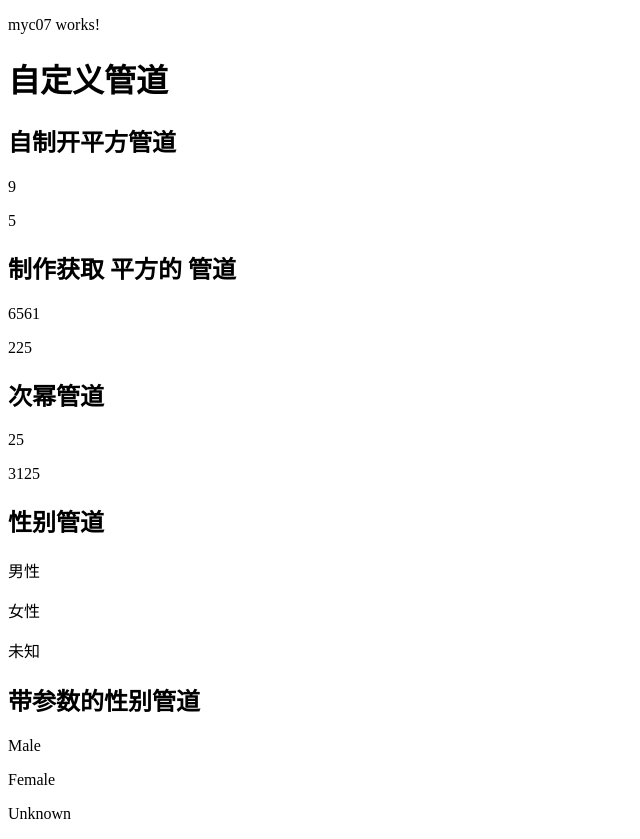
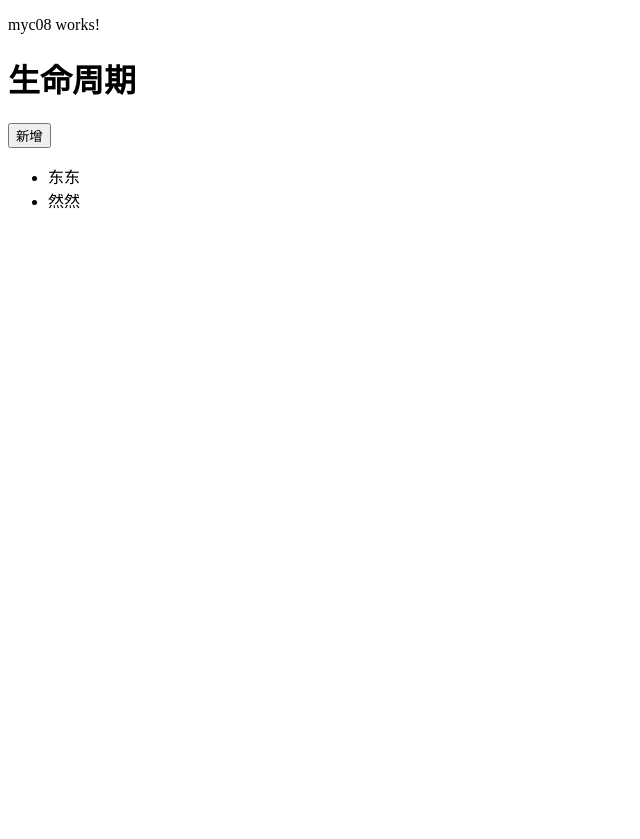
Before and after one commit to June-elisa/angular-practice1, an Angular app: page / in a window 1280 px wide. Shown: the whole page, without its empty margins (0-640 px from the left). After the commit the page ends 800 px from the top, so only its background shows below. Built offline with nearby package versions, Linux system fonts and the light colour scheme.

Commit message:
myc08:生命周期

```diff
--- a/src/app/app.component.html
+++ b/src/app/app.component.html
@@ -1 +1 @@
-<app-myc07></app-myc07>
+<app-myc08></app-myc08>
--- a/src/app/app.module.ts
+++ b/src/app/app.module.ts
@@ -19,6 +19,7 @@ import { SqrtPipe } from './sqrt.pipe';
 import { PingfangPipe } from './pingfang.pipe';
 import { PowPipe } from './pow.pipe';
 import { GenderPipe } from './gender.pipe';
+import { Myc08Component } from './myc08/myc08.component';
 
 @NgModule({
   declarations: [
@@ -37,7 +38,8 @@ import { GenderPipe } from './gender.pipe';
     SqrtPipe,
     PingfangPipe,
     PowPipe,
-    GenderPipe
+    GenderPipe,
+    Myc08Component
   ],
   imports: [
     BrowserModule,
--- /dev/null
+++ b/src/app/myc08/myc08.component.html
@@ -0,0 +1,9 @@
+<p>myc08 works!</p>
+<h1>生命周期</h1>
+
+<button (click)="names.push('亮亮')">新增</button>
+<ul>
+    <li *ngFor="let item of names">
+        {{ item }}
+    </li>
+</ul>
--- /dev/null
+++ b/src/app/myc08/myc08.component.ts
@@ -0,0 +1,35 @@
+import { Component, OnInit } from '@angular/core';
+
+@Component({
+  selector: 'app-myc08',
+  templateUrl: './myc08.component.html',
+  styleUrls: ['./myc08.component.css']
+})
+export class Myc08Component implements OnInit {
+  names = ['东东', '然然'];
+
+  constructor() {
+    console.log('constructor: 构造方法, 组件出生时第一时间调用');
+  }
+
+  // 类似于 vue 的mounted 方法, 挂载时, 发送网络请求
+  ngOnInit(): void {
+    console.log('ngOnInit: 组件中的内容开始初始化');
+  }
+  ngAfterContentInit(): void {
+    console.log('ngAfterContentInit: 数据初始化完毕');
+  }
+  ngAfterViewInit(): void {
+    console.log('ngAfterViewInit: 用户界面初始化完毕');
+  }
+  ngAfterContentChecked(): void {
+    console.log('ngAfterContentChecked: 数据发生变更');
+  }
+  ngAfterViewChecked(): void {
+    console.log('ngAfterViewChecked: 用户界面发生变更');
+  }
+  ngOnDestroy(): void {
+    console.log('ngOnDestroy: 组件即将销毁时');
+  }
+
+}
```
Also changed, not shown: src/app/myc08/myc08.component.css (added), 1 other file (tests, documents, lock files or other folders).
